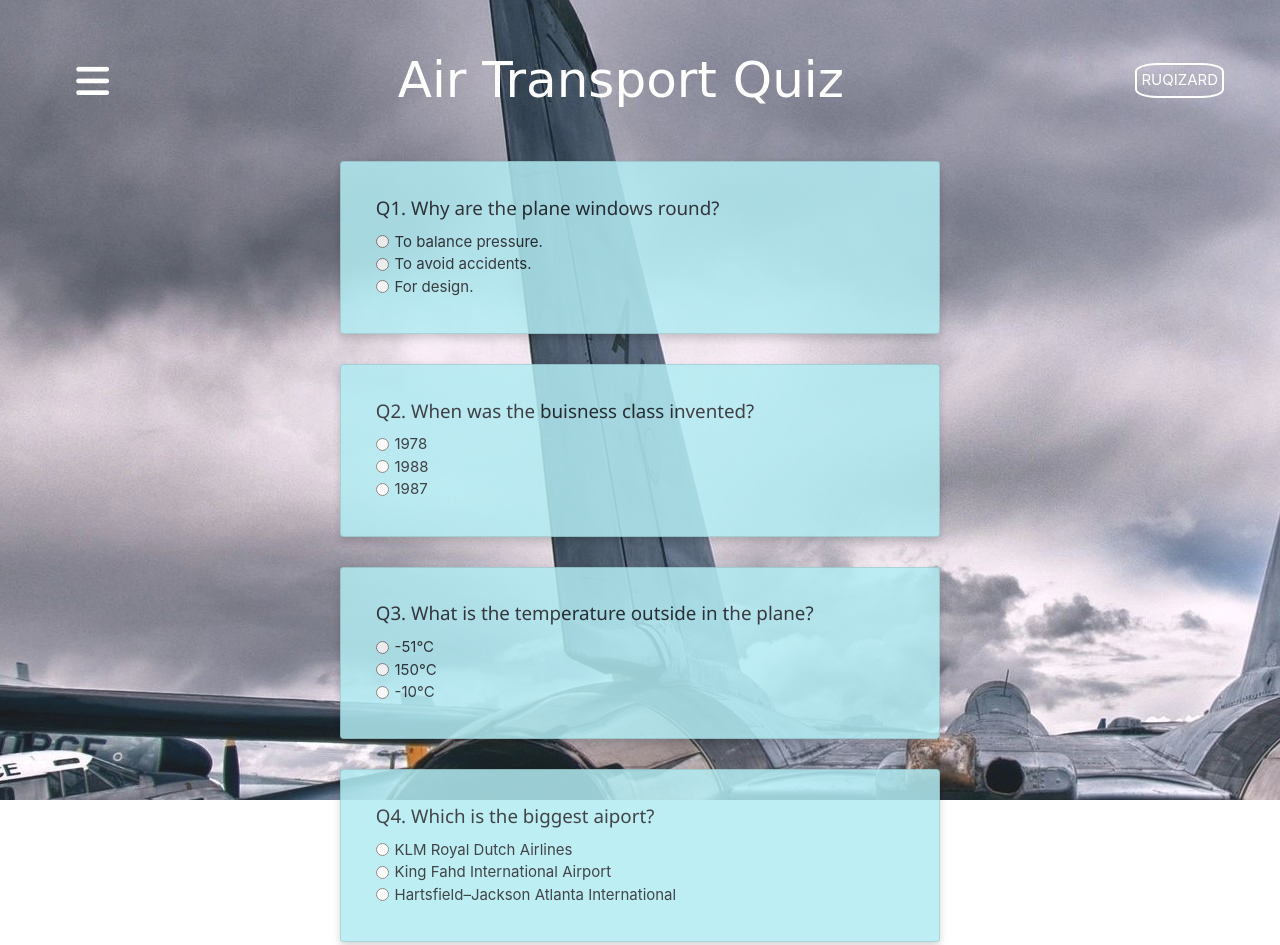
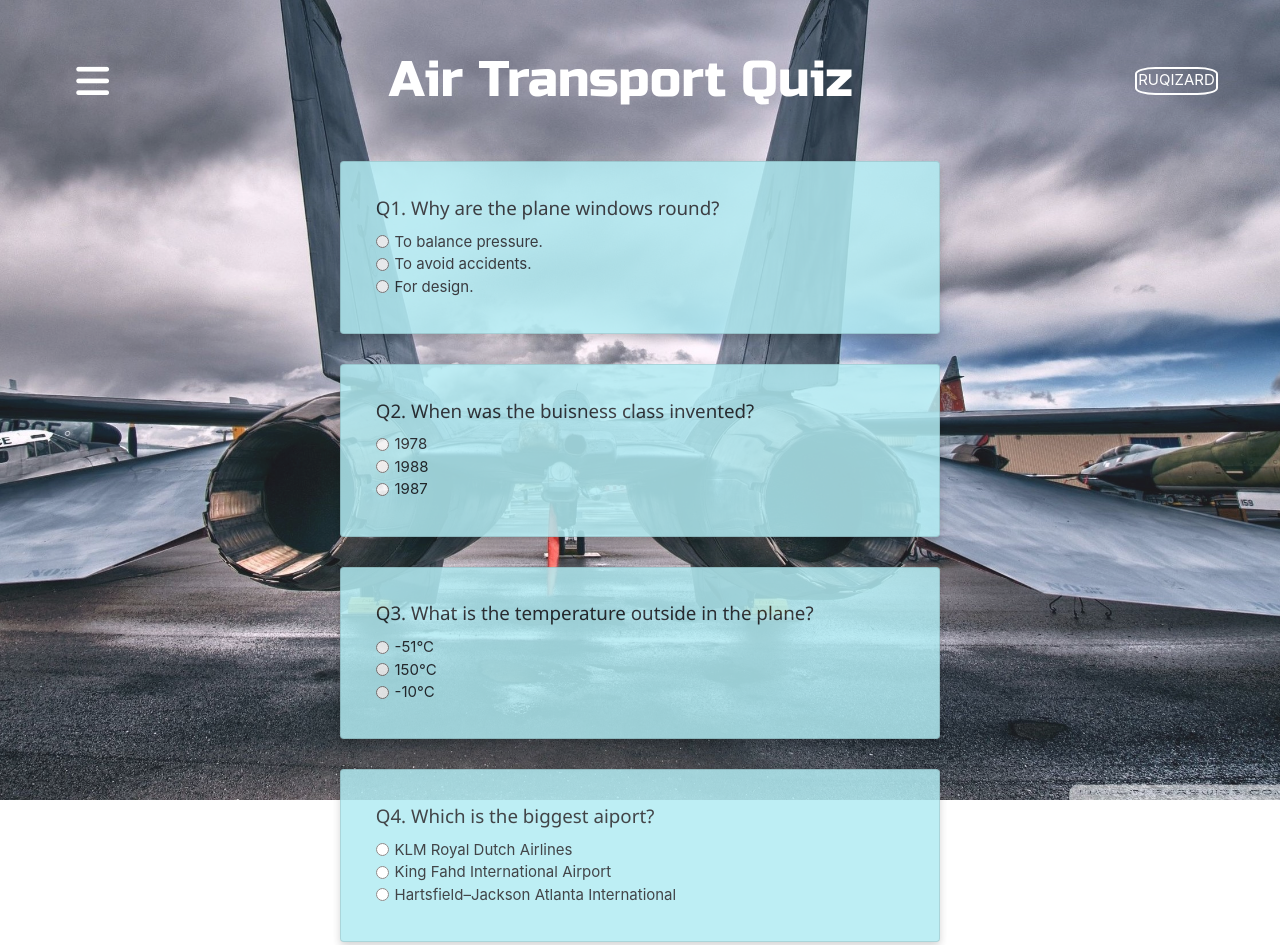
Before and after one commit to Aarthesr/Air-transport-quiz, a plain HTML site: page index.html in a window 1280 px wide. Shown: the top 945 px of the page. Drawn offline with nearby package versions, Linux system fonts and the light colour scheme.

Commit message:
Update styles.css

```diff
--- a/styles.css
+++ b/styles.css
@@ -1,6 +1,7 @@
 body:after{
     content: "";
     background: url("images/bg.jpg");
+    background-size: cover;
     top: 0;
     right: 0;
     bottom: 0;
@@ -54,6 +55,9 @@ h6{
     text-align: left;
 
 }
+.menu{
+    color: white;
+}
 .navbar-inner{
     background: transparent;
 }
@@ -69,18 +73,13 @@ h6{
   /* margin-left: 68px; */
   /* padding-left: 50px; */
   /* padding-right: 100px; */
-  font-family: 'Lobster Two', cursive;
+  font-family: 'Russo One', sans-serif;
 }
 
 .nav-link{
     color: black;
     font-family: 'Alata', sans-serif;
 }
-
-.menu{
-    color: white;
-}
-
   .w3-button{
       font-size: 15px;
   }
@@ -101,10 +100,9 @@ h6{
       color: white;
       /* font-size: 20px !important; */
       border: 2px solid white;
-      padding: 5%;
+      padding: 1%;
       border-radius: 25%;
   }
-
 
   @media (max-width : 700px){
     .navbar-brand{
```
Lines whose indentation alone changed are shown as unchanged.
